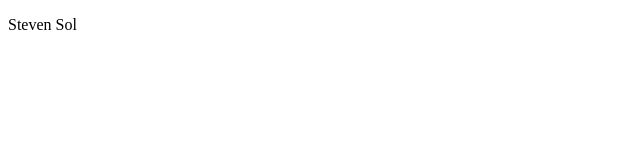
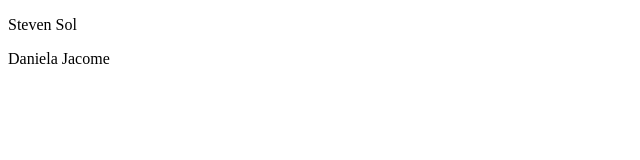
Before and after one commit to scraft5seis/TutorLink, a plain HTML site: page index.html in a window 1280 px wide. Shown: the full height of the page, 0-640 px from the left. Drawn offline with Linux system fonts and the light colour scheme.

Commit message:
Actualizando el index

```diff
--- a/index.html
+++ b/index.html
@@ -7,5 +7,6 @@
 </head>
 <body>
     <p>Steven Sol</p>
+    <p>Daniela Jacome</p>
 </body>
 </html>
```
